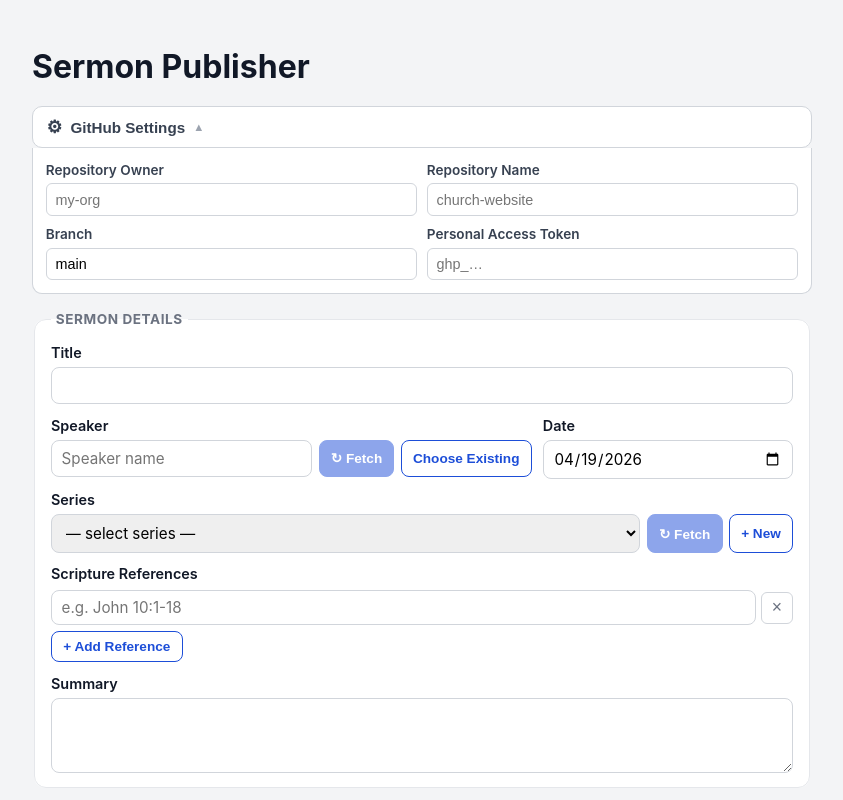
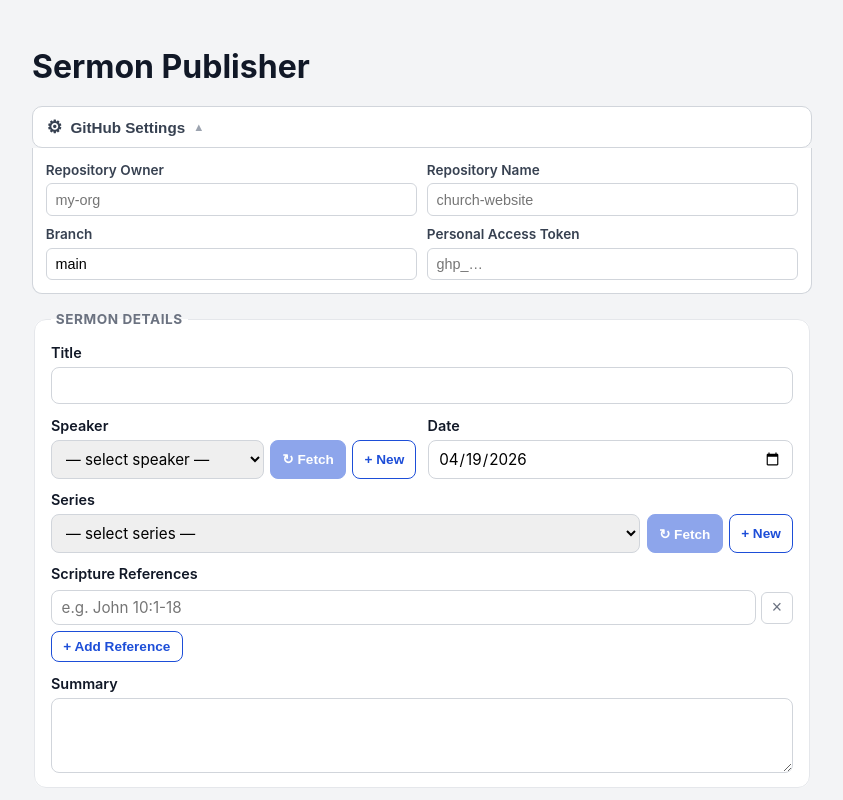
Before and after one commit to halcycon/SermonPublisher, a React (Vite) app in the folder desktop/: page / in a window 1280 px wide. Shown: the top 800 px of the page, without its empty margins (218-1061 px from the left). Built offline with nearby package versions, Linux system fonts and the light colour scheme.

Commit message:
Fix newSpeakerMode default to false for consistency and tag V0.1.0
Agent-Logs-Url: https://github.com/halcycon/SermonPublisher/sessions/b6895c79-f3db-4254-a3eb-bc60360592ac

Co-authored-by: halcycon <8266551+halcycon@users.noreply.github.com>

```diff
--- a/desktop/src/App.tsx
+++ b/desktop/src/App.tsx
@@ -87,7 +87,7 @@ function App() {
   // Speaker state
   const [speakersList, setSpeakersList] = useState<SpeakerInfo[]>([]);
   const [speakersLoading, setSpeakersLoading] = useState(false);
-  const [newSpeakerMode, setNewSpeakerMode] = useState(true);
+  const [newSpeakerMode, setNewSpeakerMode] = useState(false);
 
   // Scripture state (array of references)
   const [scriptures, setScriptures] = useState<string[]>([""]);
```
